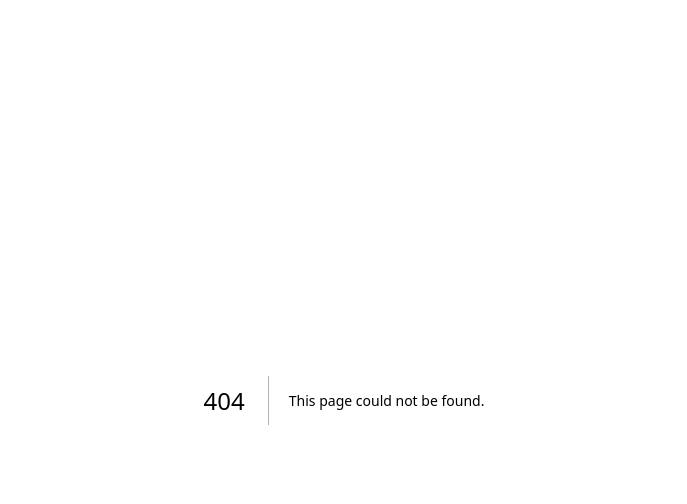
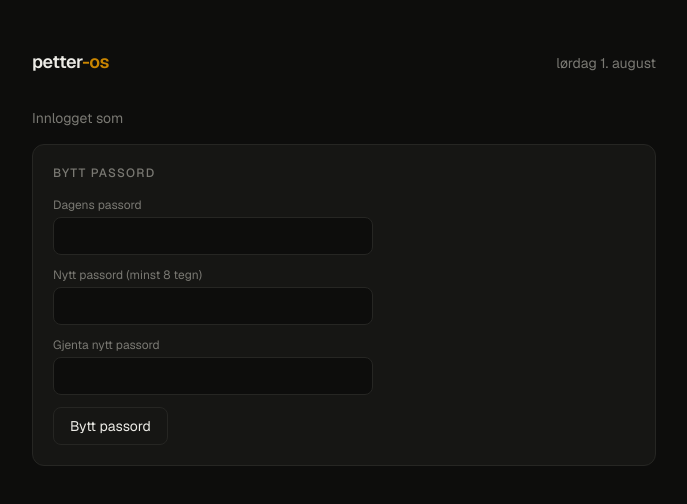
Before and after one commit to Petterbaba/petter-os, a Next.js app: page /innstillinger in a window 1280 px wide. Before the commit this address had no page. Shown: the top 504 px of the page, without its empty margins (296-983 px from the left). Built offline with nearby package versions, Linux system fonts and the light colour scheme; no server answers.

Commit message:
Innstillinger-side med passordbytte (verifiserer dagens passord)

```diff
--- /dev/null
+++ b/src/app/innstillinger/actions.ts
@@ -0,0 +1,59 @@
+"use server";
+
+import { opprettServerKlient } from "@/lib/supabase/server";
+import type { ActionResultat } from "@/lib/actions";
+
+const MIN_LENGDE = 8;
+
+export async function byttPassord(
+  _forrige: ActionResultat | undefined,
+  formData: FormData,
+): Promise<ActionResultat> {
+  const naavaerende = String(formData.get("naavaerende") ?? "");
+  const nytt = String(formData.get("nytt") ?? "");
+  const gjenta = String(formData.get("gjenta") ?? "");
+
+  // Passord sendes aldri tilbake i `verdier` – feltene tømmes ved feil.
+  if (!naavaerende || !nytt || !gjenta) {
+    return { ok: false, melding: "Fyll inn alle feltene." };
+  }
+  if (nytt.length < MIN_LENGDE) {
+    return {
+      ok: false,
+      melding: `Nytt passord må ha minst ${MIN_LENGDE} tegn.`,
+    };
+  }
+  if (nytt !== gjenta) {
+    return { ok: false, melding: "De nye passordene er ikke like." };
+  }
+  if (nytt === naavaerende) {
+    return { ok: false, melding: "Nytt passord må være et annet enn dagens." };
+  }
+
+  const supabase = await opprettServerKlient();
+  const {
+    data: { user },
+  } = await supabase.auth.getUser();
+  if (!user?.email) {
+    return { ok: false, melding: "Du er ikke innlogget." };
+  }
+
+  // updateUser() krever ikke dagens passord, så vi verifiserer det selv
+  // før byttet – ellers kunne hvem som helst ved en åpen maskin bytte det.
+  const { error: verifiseringsFeil } = await supabase.auth.signInWithPassword({
+    email: user.email,
+    password: naavaerende,
+  });
+  if (verifiseringsFeil) {
+    return { ok: false, melding: "Dagens passord er feil." };
+  }
+
+  const { error } = await supabase.auth.updateUser({ password: nytt });
+  if (error) {
+    // Generisk melding i UI; detaljer kun i serverloggen.
+    console.error("Passordbytte feilet:", error.message);
+    return { ok: false, melding: "Kunne ikke bytte passordet. Prøv igjen." };
+  }
+
+  return { ok: true, melding: "Passordet er byttet." };
+}
--- /dev/null
+++ b/src/app/innstillinger/page.tsx
@@ -0,0 +1,25 @@
+import type { Metadata } from "next";
+import { opprettServerKlient } from "@/lib/supabase/server";
+import { SideHeader } from "@/components/SideHeader";
+import { PassordSkjema } from "@/components/PassordSkjema";
+
+export const metadata: Metadata = {
+  title: "Innstillinger · petter-os",
+};
+
+export default async function Innstillinger() {
+  const supabase = await opprettServerKlient();
+  const {
+    data: { user },
+  } = await supabase.auth.getUser();
+
+  return (
+    <main className="mx-auto w-full max-w-2xl px-4 py-8 sm:px-6 sm:py-12">
+      <SideHeader />
+      <p className="mb-4 text-sm text-ink-3">
+        Innlogget som <span className="text-ink-2">{user?.email}</span>
+      </p>
+      <PassordSkjema />
+    </main>
+  );
+}
--- a/src/app/page.tsx
+++ b/src/app/page.tsx
@@ -10,6 +10,7 @@ const meny = [
   { href: "/investeringer", navn: "Investeringer", beskrivelse: "portefølje" },
   { href: "/metrikker", navn: "Metrikker", beskrivelse: "vektkurve" },
   { href: "/notater", navn: "Notater", beskrivelse: "refleksjoner" },
+  { href: "/innstillinger", navn: "Innstillinger", beskrivelse: "konto og passord" },
 ];
 
 export default function Hjem() {
--- /dev/null
+++ b/src/components/PassordSkjema.tsx
@@ -0,0 +1,58 @@
+"use client";
+
+import { useActionState } from "react";
+import { byttPassord } from "@/app/innstillinger/actions";
+import type { ActionResultat } from "@/lib/actions";
+import { SkjemaFelt } from "./skjema/SkjemaFelt";
+import { LagreKnapp } from "./skjema/LagreKnapp";
+
+export function PassordSkjema() {
+  const [resultat, handling] = useActionState<ActionResultat | undefined, FormData>(
+    byttPassord,
+    undefined,
+  );
+
+  return (
+    <form
+      action={handling}
+      className="mb-4 rounded-xl border border-edge bg-card p-4 sm:p-5"
+    >
+      <h2 className="mb-4 text-xs font-medium uppercase tracking-widest text-ink-3">
+        Bytt passord
+      </h2>
+      <div className="flex max-w-xs flex-col gap-3">
+        <SkjemaFelt
+          etikett="Dagens passord"
+          name="naavaerende"
+          type="password"
+          autoComplete="current-password"
+          required
+        />
+        <SkjemaFelt
+          etikett="Nytt passord (minst 8 tegn)"
+          name="nytt"
+          type="password"
+          autoComplete="new-password"
+          minLength={8}
+          required
+        />
+        <SkjemaFelt
+          etikett="Gjenta nytt passord"
+          name="gjenta"
+          type="password"
+          autoComplete="new-password"
+          minLength={8}
+          required
+        />
+        <div>
+          <LagreKnapp>Bytt passord</LagreKnapp>
+        </div>
+      </div>
+      {resultat && (
+        <p role={resultat.ok ? "status" : "alert"} className="mt-3 text-sm text-ink-2">
+          {resultat.melding}
+        </p>
+      )}
+    </form>
+  );
+}
```
